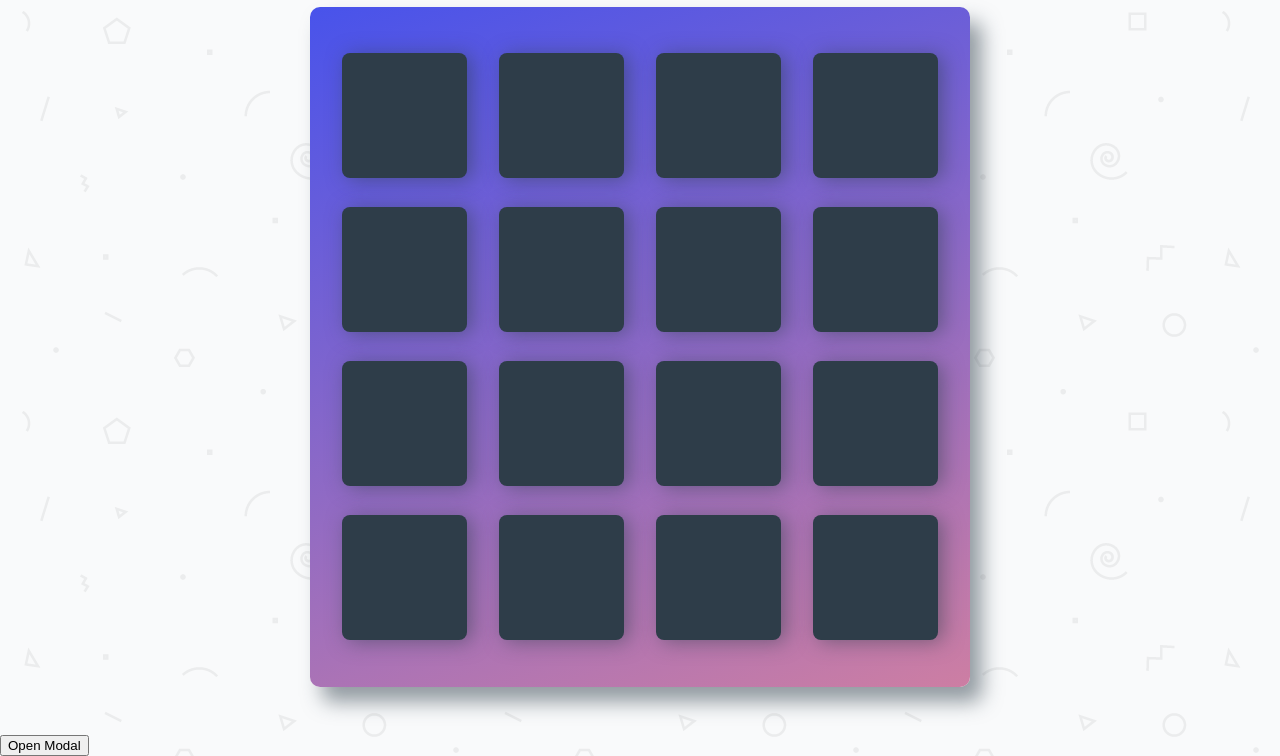
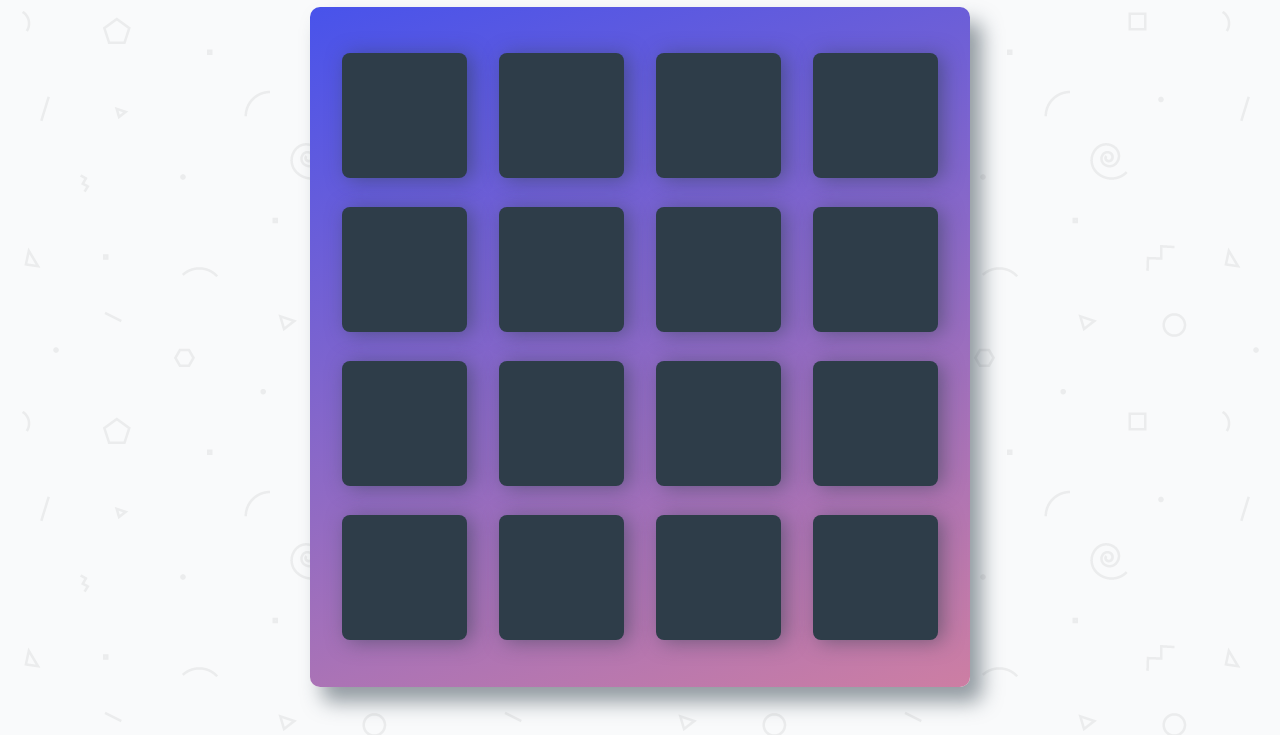
Before and after one commit to lowlah/memory-game, a plain HTML site: page index.html in a window 1280 px wide. Shown: the part 108-864 px from the top of the page. After the commit the page ends 843 px from the top, so only its background shows below. Drawn offline with Linux system fonts and the light colour scheme; a web font is replaced by a local one.

Commit message:
Update index.html
removed a non functional button

```diff
--- a/index.html
+++ b/index.html
@@ -79,7 +79,6 @@
         </ul>
     </div>
     <!--Creates a modal that displays when all cards have matched-->
-    <button id="modal-Btn" class="button">Open Modal</button>
     <div id="main-Modal" class="modal">
         <div class="modal-content">
             <div class="modal-header">
```
